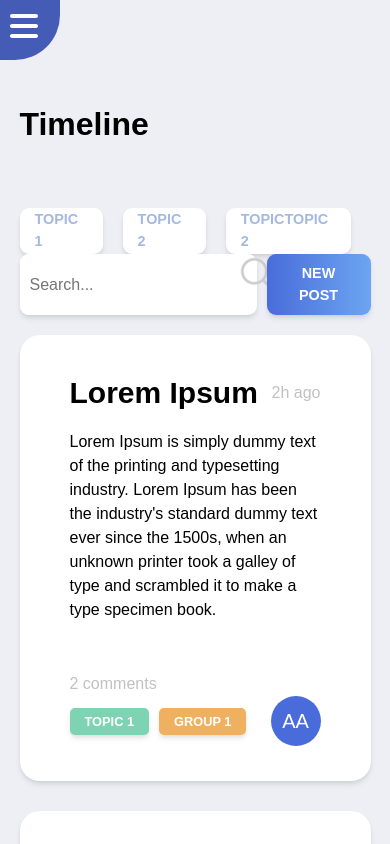
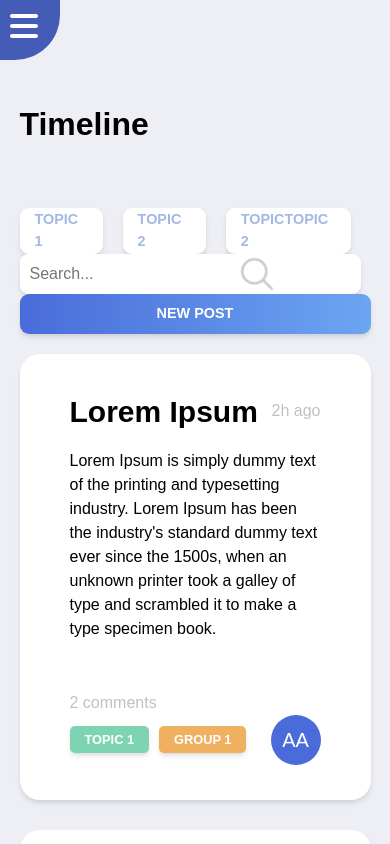
Before and after one commit to noroff-alumni-assignment-group/alumni-network, a React (Create React App) app in the folder noroff-alumni-frontend/: page / in a window 390 px wide. Both pictures are taken after a click on the picture 39 px from the left and 274 px from the top of the page. Shown: the top 844 px of the page. Built offline with nearby package versions, Linux system fonts and the light colour scheme.

Commit message:
adjusted responsivity of timeline and navbar for mobile devices

```diff
--- a/noroff-alumni-frontend/src/components/search/Search.tsx
+++ b/noroff-alumni-frontend/src/components/search/Search.tsx
@@ -1,5 +1,6 @@
 // Search.tsx
 import React, { useState } from "react";
+import './search.css';
 
 interface PostData {
   title: string;
--- a/noroff-alumni-frontend/src/components/search/search.css
+++ b/noroff-alumni-frontend/src/components/search/search.css
@@ -0,0 +1,6 @@
+.search-input {
+    background-color: white;
+    padding-left: 10px;
+    border-style: none;
+    border-radius: 9px;
+}
--- a/noroff-alumni-frontend/src/pages/timeline/timeline.css
+++ b/noroff-alumni-frontend/src/pages/timeline/timeline.css
@@ -5,10 +5,17 @@
         flex-direction: row;
         justify-content: space-between;
     }
+    .timeline-action-btn-cnt {
+        flex-direction: row;
+    }
 }
 
 @media screen and (max-width: 800px) {
     .timeline-head {
+        flex-direction: column;
+        justify-content: right;
+    }
+    .timeline-action-btn-cnt {
         flex-direction: column;
         justify-content: right;
     }
@@ -63,14 +70,6 @@
 
 }
 
-.search-input {
-    background-color: white;
-    padding-left: 10px;
-    border-style: none;
-    border-radius: 9px;
-
-}
-
 .search-cnt-active {
     background-color: white;
     box-shadow: var(--box-shadow);
```
